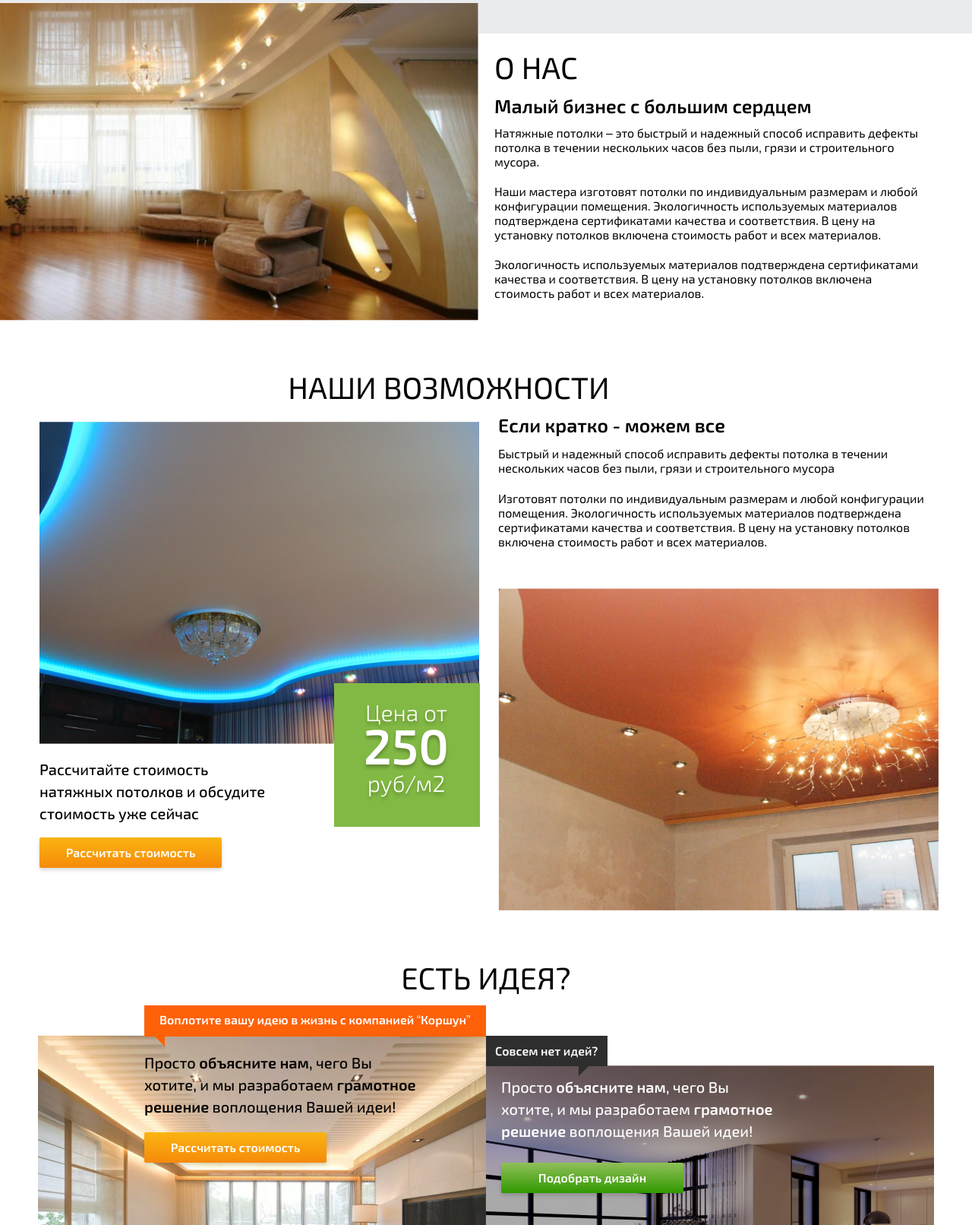
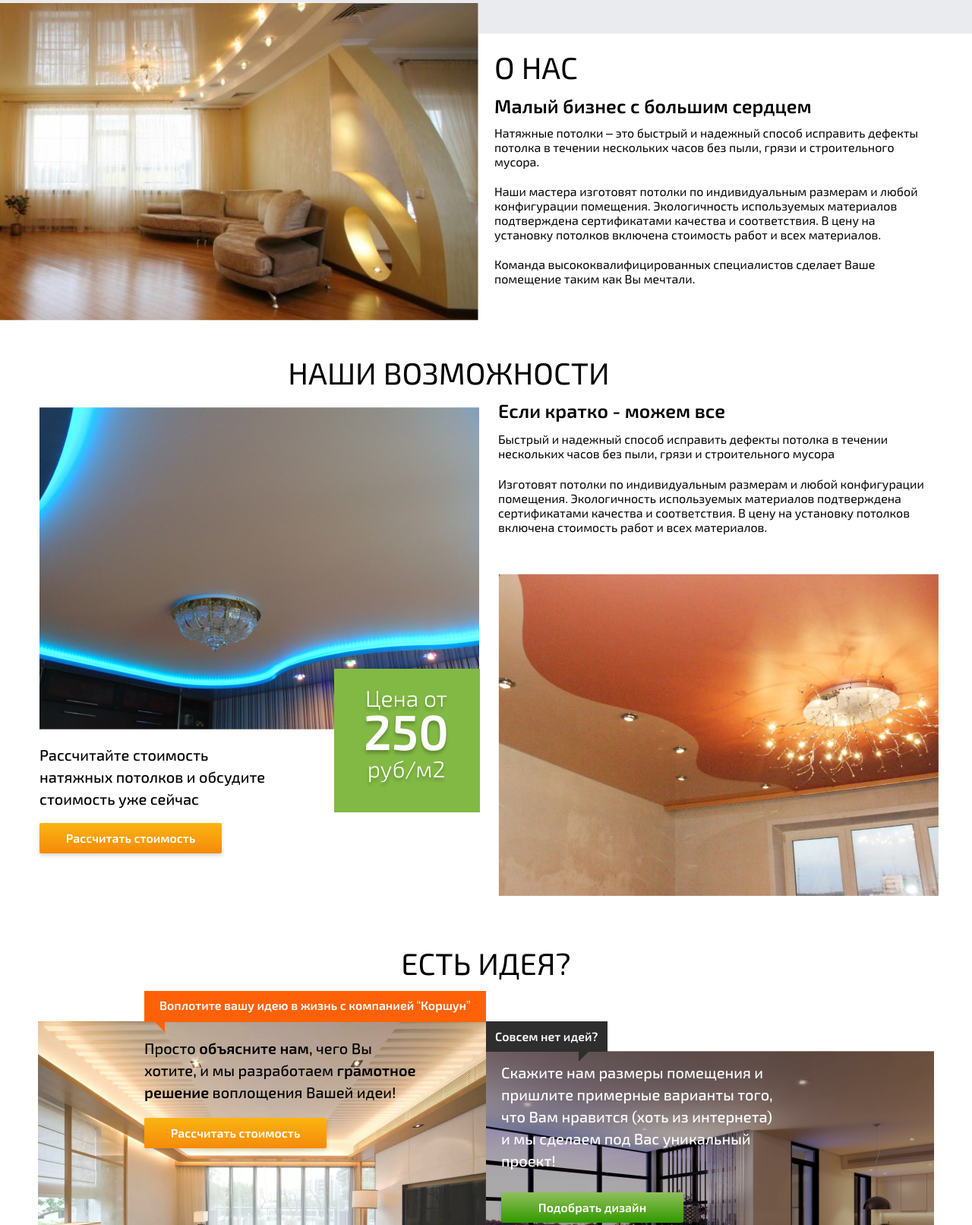
Before and after one commit to AngryFennec/korshunovy, a website: page source/index.html in a window 1280 px wide. Shown: the part 2388-4000 px from the top of the page at 76% size. Drawn offline with nearby package versions, Linux system fonts and the light colour scheme; files that its build step writes are made by us from their sources.

Commit message:
правки

```diff
--- a/source/index.html
+++ b/source/index.html
@@ -263,7 +263,7 @@
         <p class="about-us__description">Малый бизнес<br> с большим сердцем</p>
         <p class="about-us__content">Натяжные потолки – это быстрый и надежный способ исправить дефекты потолка в течении нескольких часов без пыли, грязи и строительного мусора.</p>
         <p class="about-us__content">Наши мастера изготовят потолки по индивидуальным размерам и любой конфигурации помещения. Экологичность используемых материалов подтверждена сертификатами качества и соответствия. В цену на установку потолков включена стоимость работ и всех материалов.</p>
-        <p class="about-us__content">Экологичность используемых материалов подтверждена сертификатами качества и соответствия. В цену на установку потолков включена стоимость работ и всех материалов.</p>
+        <p class="about-us__content">Команда высококвалифицированных специалистов сделает Ваше помещение таким как Вы мечтали.</p>
       </section>
       <article class="ability" id="ability">
         <h2 class="ability__title h2">Наши возможности</h2>
@@ -316,7 +316,7 @@
             Совсем нет идей?
           </p>
           <div class="idea__description-block">
-            <p class="idea__description">Просто <span>объясните нам</span>, чего Вы хотите, и мы разработаем <span>грамотное решение</span> воплощения Вашей идеи!</p>
+            <p class="idea__description">Скажите нам размеры помещения и пришлите примерные варианты того, что Вам нравится (хоть из интернета) и мы сделаем под Вас уникальный проект!</p>
             <button class="idea__button button" type="button">Подобрать дизайн</button>
           </div>
         </div>
```
Also changed, not shown: README.md.
